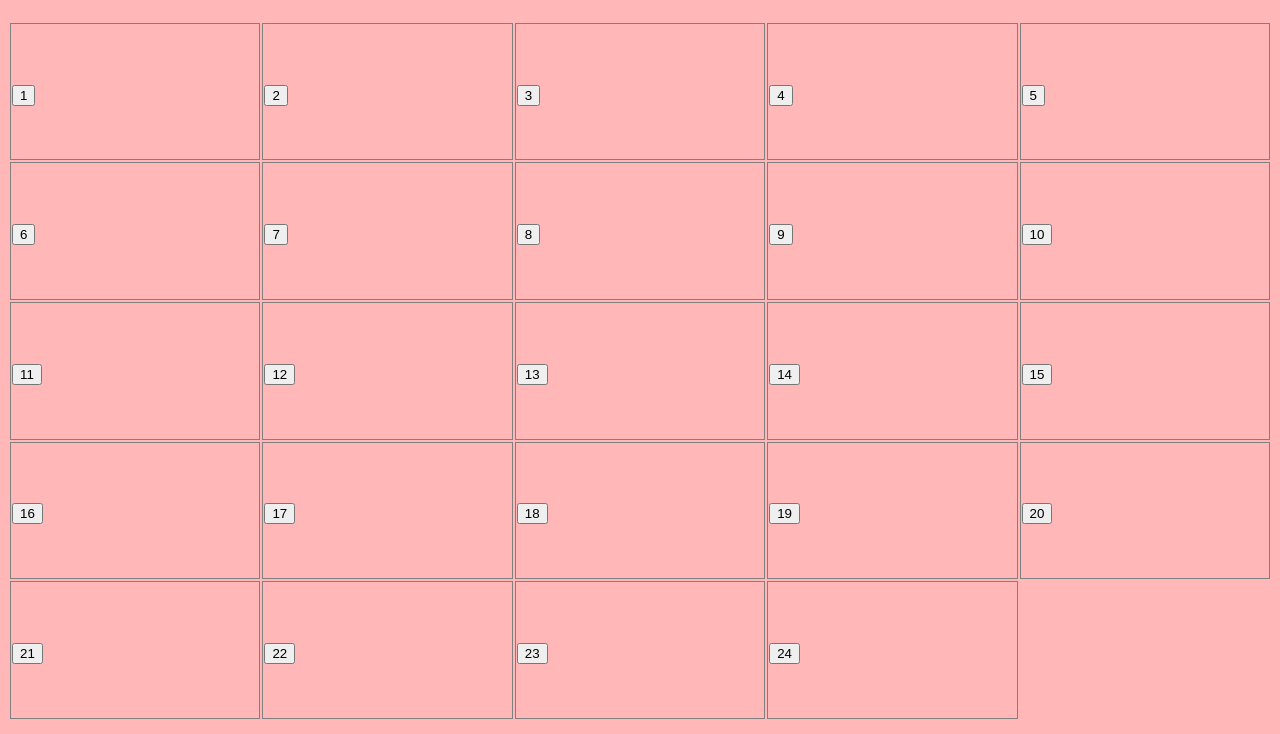
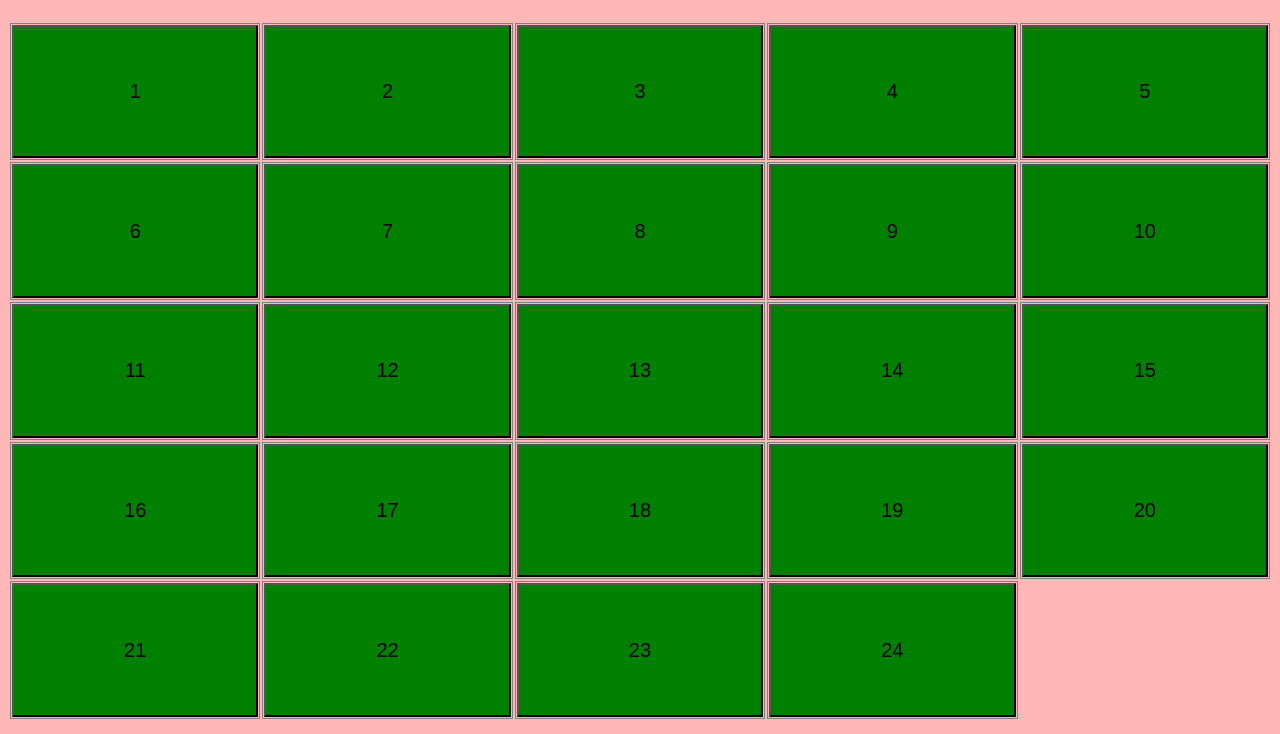
Before and after one commit to milkogamer/06KALENDARZ, a plain HTML site: page index.html in a window 1280 px wide. Shown: the part 66-800 px from the top of the page. Drawn offline with Linux system fonts and the light colour scheme.

Commit message:
Update style.css

```diff
--- a/style.css
+++ b/style.css
@@ -8,12 +8,28 @@ body{
             height: 700px;
         }
 
-        td{
+       td{
             border: 1px solid grey;
             font-size: 25px;
+
 
         }
 h1{
     text-align: center;
     font-size: 35px;
 }
+button{
+
+    width: 100%;
+    height: 100%;
+    background-color: green;
+    font-size: 20px;
+    transition-duration: 0.4s;
+    color: black;
+
+
+}
+button:hover{
+    background-color: lightgreen;
+    color: black ;
+}
```
